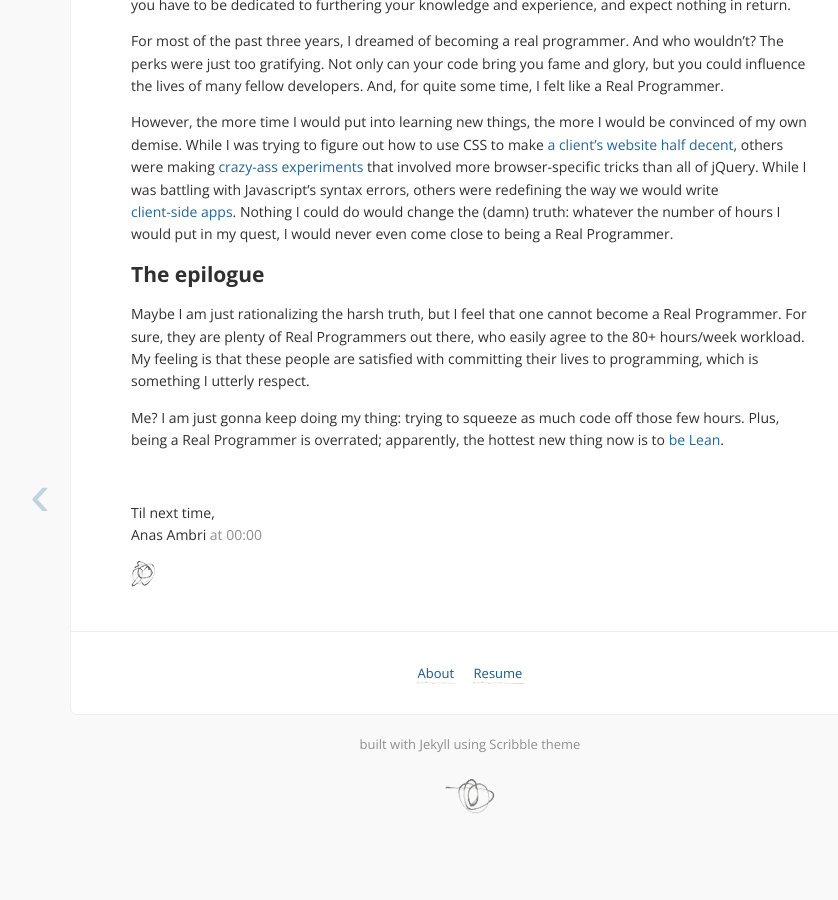
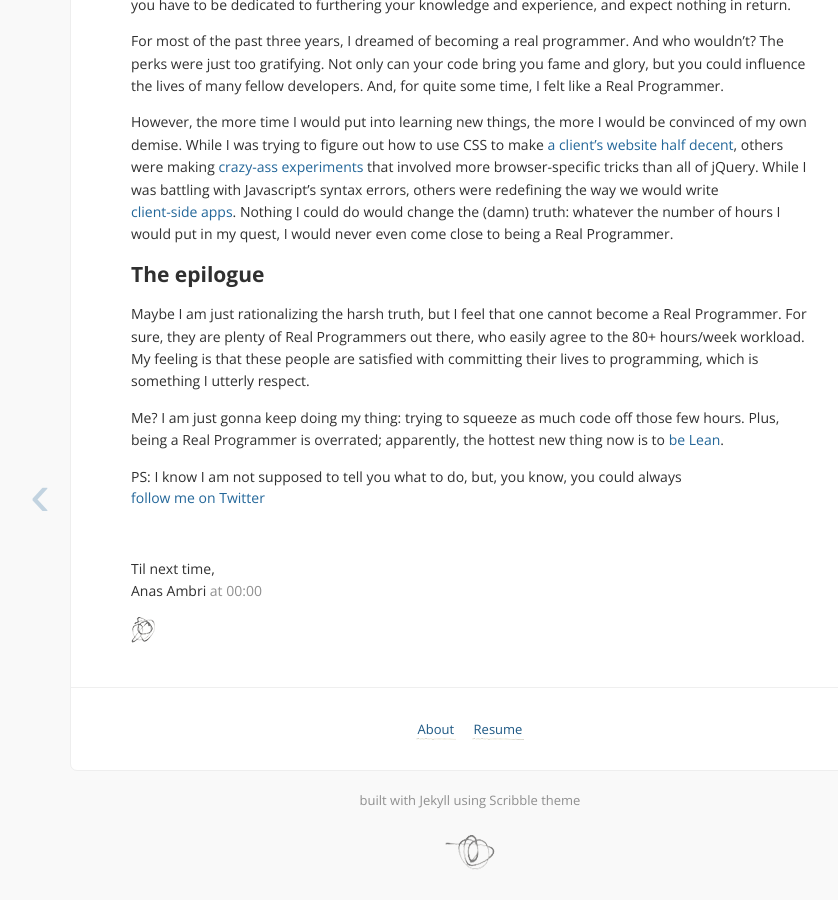
Before and after one commit to anas-ambri/anas-ambri.github.io, a Jekyll site: the page built from _posts/2014-03-18-i-dont-want-to-be-a-real-programmer.md, in a window 1280 px wide and 900 px high, scrolled down 1699 px. Shown: the whole window, without its empty margins (170-1008 px from the left). Built offline with Jekyll 4.4.1, drawn with Linux system fonts in a browser that asks for light colours; Markdown is read by kramdown in place of the engine named in the settings; comment, search, counter and statistics services are not loaded; before the commit the page ends 2543 px from its top, so only the background shows below that.

Commit message:
Adding Twitter PS link

```diff
--- a/_posts/2014-03-18-i-dont-want-to-be-a-real-programmer.md
+++ b/_posts/2014-03-18-i-dont-want-to-be-a-real-programmer.md
@@ -36,3 +36,6 @@
 Maybe I am just rationalizing the harsh truth, but I feel that one cannot become a Real Programmer. For sure, they are plenty of Real Programmers out there, who easily agree to the 80+ hours/week workload. My feeling is that these people are satisfied with committing their lives to programming, which is something I utterly respect.
 
 Me? I am just gonna keep doing my thing: trying to squeeze as much code off those few hours. Plus, being a Real Programmer is overrated; apparently, the hottest new thing now is to [be Lean](http://en.wikipedia.org/wiki/Lean_software_development).
+
+
+PS: I know I am not supposed to tell you what to do, but, you know, you could always <a href="https://twitter.com/AnasAmbri">follow me on Twitter</a>
```
